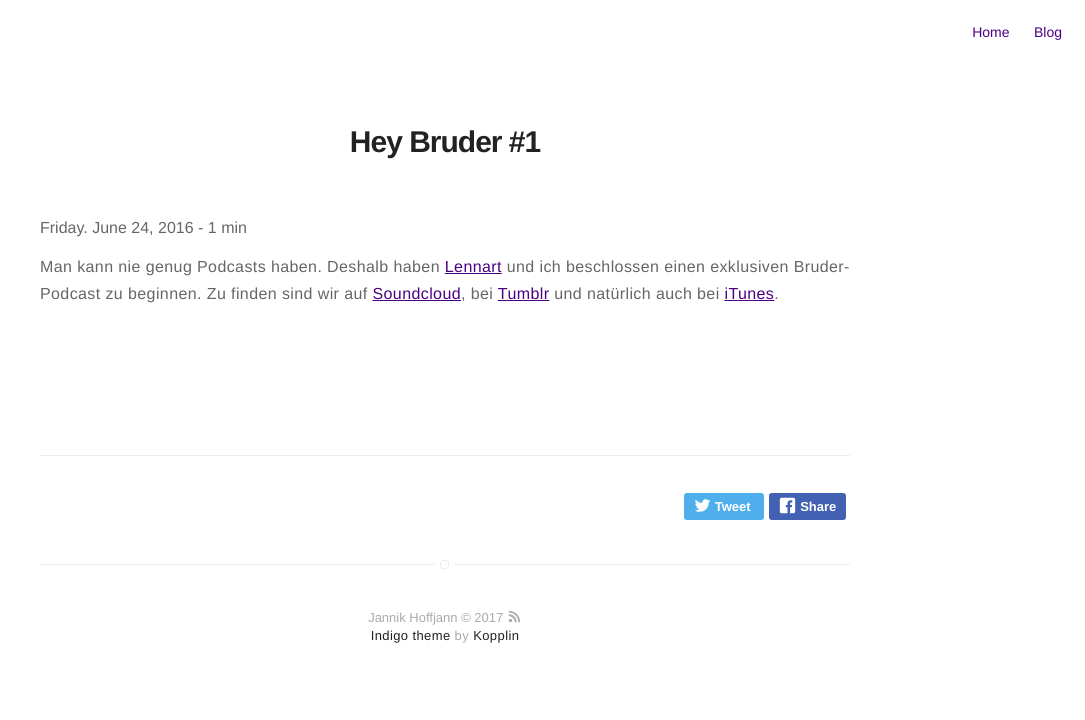
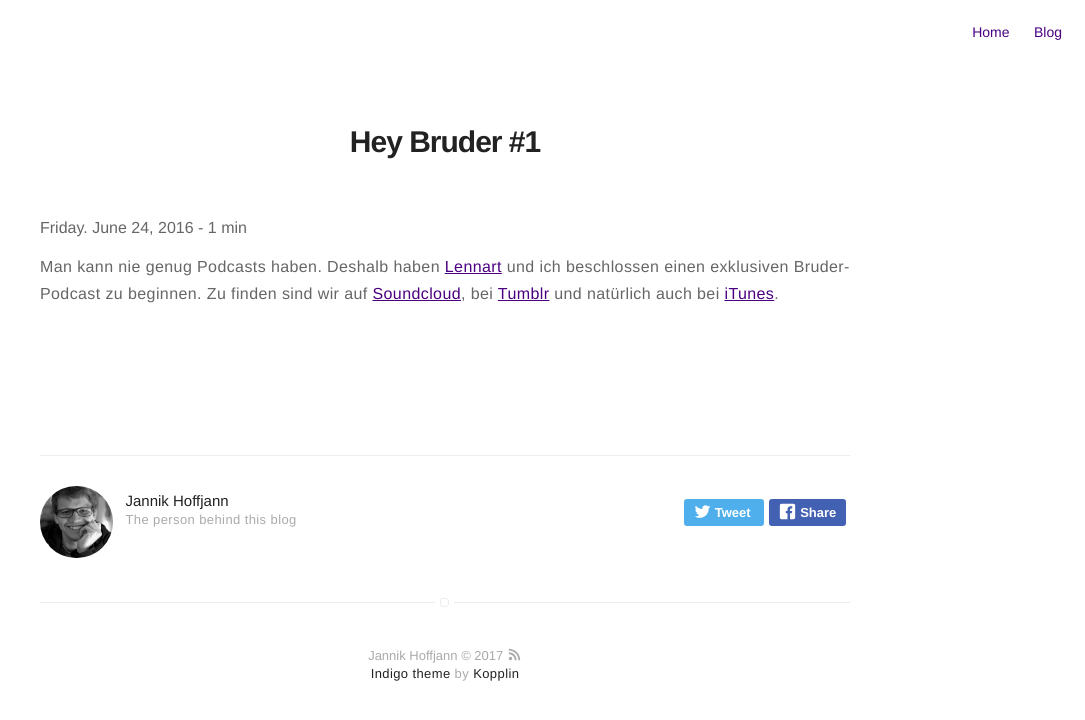
Before and after one commit to jhoffjann/blog, a Jekyll site: the page built from _posts/2016-06-24-hey-bruder-1.markdown, in a window 1280 px wide. Shown: the top 720 px of the page, without its empty margins (195-1280 px from the left). Built offline with Jekyll 4.4.1, drawn with Linux system fonts in a browser that asks for light colours; some of the changed lines change nothing that is shown.

Commit message:
more changes

```diff
--- a/_config.yml
+++ b/_config.yml
@@ -46,7 +46,7 @@
 email: hallo@jannikhoffjann.de
 
 authors:
-    jannikhoffjann:
+    Jannik:
         name: Jannik Hoffjann
         bio: The person behind this blog
         external-image: false
```
